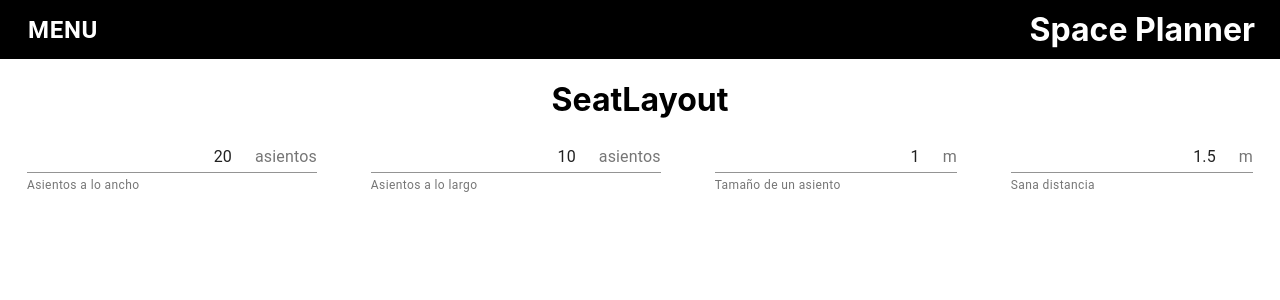
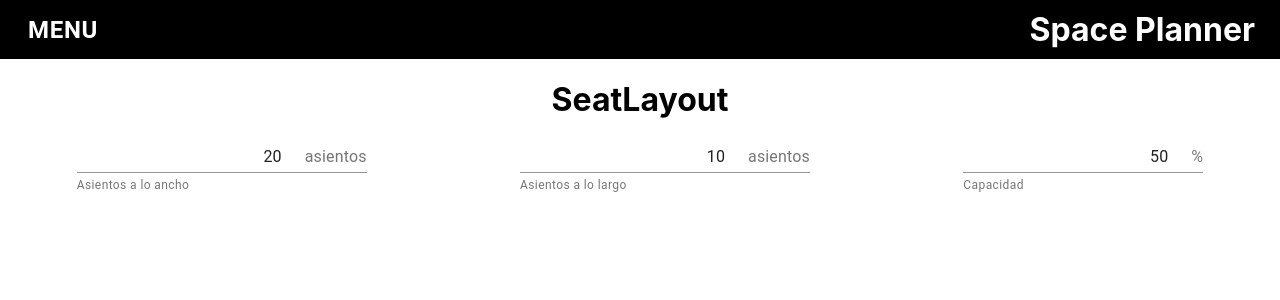
Before and after one commit to KevinTMtz/HackMTY2020, a React (Create React App) app in the folder blue-yonder-front/: page /new/seat in a window 1280 px wide. Shown: the top 300 px of the page. Built offline with nearby package versions, Linux system fonts and the light colour scheme.

Commit message:
Changed Seat Layout params

```diff
--- a/blue-yonder-front/src/components/SeatLayoutInputs.tsx
+++ b/blue-yonder-front/src/components/SeatLayoutInputs.tsx
@@ -1,7 +1,7 @@
 import React from 'react';
+import styled from '@emotion/styled';
 import { SeatsSketchParams } from '../algorithms/seatPacking';
 import StyledNumberInput from '../components/StyledNumberInput';
-import styled from '@emotion/styled';
 
 const StyledForm = styled.form`
   display: flex;
@@ -40,16 +40,10 @@ const SeatLayoutInputs: React.FC<SeatLayoutInputsProps> = ({
         onChange={handleChange('heightSeats')}
       />
       <StyledNumberInput
-        title="Tamaño de un asiento"
-        unit="m"
-        value={sketchParams.seatSize}
-        onChange={handleChange('seatSize')}
-      />
-      <StyledNumberInput
-        title="Sana distancia"
-        unit="m"
-        value={sketchParams.distanceBetween}
-        onChange={handleChange('distanceBetween')}
+        title="Capacidad"
+        unit="%"
+        value={sketchParams.capacity}
+        onChange={handleChange('capacity')}
       />
     </StyledForm>
   );
--- a/blue-yonder-front/src/firebase/AuthUserContext.ts
+++ b/blue-yonder-front/src/firebase/AuthUserContext.ts
@@ -1,3 +1,3 @@
-import * as React from 'react';
+import React from 'react';
 
 export const AuthUserContext = React.createContext(null);
--- a/blue-yonder-front/src/firebase/firebase.ts
+++ b/blue-yonder-front/src/firebase/firebase.ts
@@ -1,4 +1,4 @@
-import * as firebase from 'firebase/app';
+import firebase from 'firebase/app';
 import 'firebase/auth';
 import 'firebase/database';
 
--- a/blue-yonder-front/src/firebase/withAuthentication.tsx
+++ b/blue-yonder-front/src/firebase/withAuthentication.tsx
@@ -1,4 +1,4 @@
-import * as React from 'react';
+import React from 'react';
 import { firebase } from '../firebase';
 import { AuthUserContext } from './AuthUserContext';
 
--- a/blue-yonder-front/src/firebase/withAuthorization.tsx
+++ b/blue-yonder-front/src/firebase/withAuthorization.tsx
@@ -1,4 +1,4 @@
-import * as React from 'react';
+import React from 'react';
 import { withRouter } from 'react-router-dom';
 import * as routes from '../constants/routes';
 import { firebase } from '../firebase';
--- a/blue-yonder-front/src/index.tsx
+++ b/blue-yonder-front/src/index.tsx
@@ -3,9 +3,8 @@ import ReactDOM from 'react-dom';
 import { BrowserRouter, Switch, Route } from 'react-router-dom';
 import LoginPage from './views/LoginPage';
 import Layout from './views/Layout';
+import RegisterPage from './views/RegisterPage';
 import './index.css';
-import RegisterPage from './views/RegisterPage';
-
 
 const App: React.FC = () => (
   <BrowserRouter>
--- a/blue-yonder-front/src/views/RectLayout.tsx
+++ b/blue-yonder-front/src/views/RectLayout.tsx
@@ -1,11 +1,11 @@
 import React, { useState } from 'react';
+import styled from '@emotion/styled';
 import {
   calcRectPacking,
   RectanglesSketchParams,
 } from '../algorithms/rectPacking';
 import RectLayoutInputs from '../components/RectLayoutInputs';
 import RectLayoutSketch from '../components/RectLayoutSketch';
-import styled from '@emotion/styled';
 
 const Wrapper = styled.div`
   display: flex;
--- a/blue-yonder-front/src/views/SeatLayout.tsx
+++ b/blue-yonder-front/src/views/SeatLayout.tsx
@@ -1,7 +1,7 @@
 import React, { useState } from 'react';
+import styled from '@emotion/styled';
 import { SeatsSketchParams } from '../algorithms/seatPacking';
 import SeatLayoutInputs from '../components/SeatLayoutInputs';
-import styled from '@emotion/styled';
 
 const Wrapper = styled.div`
   display: flex;
@@ -17,8 +17,7 @@ const SeatLayout: React.FC = () => {
   const [sketchParams, setSketchParams] = useState<SeatsSketchParams>({
     widthSeats: 20,
     heightSeats: 10,
-    seatSize: 1,
-    distanceBetween: 1.5,
+    capacity: 50,
   });
 
   return (
@@ -26,9 +25,9 @@ const SeatLayout: React.FC = () => {
       <StyledH1>SeatLayout</StyledH1>
       <Wrapper>
         <SeatLayoutInputs
-        sketchParams={sketchParams}
-        setSketchParams={setSketchParams}
-      />
+          sketchParams={sketchParams}
+          setSketchParams={setSketchParams}
+        />
       </Wrapper>
     </div>
   );
```
Also changed, not shown: blue-yonder-front/src/algorithms/seatPacking.ts (+15 -4 lines), 1 other file (tests, documents, lock files or other folders).
